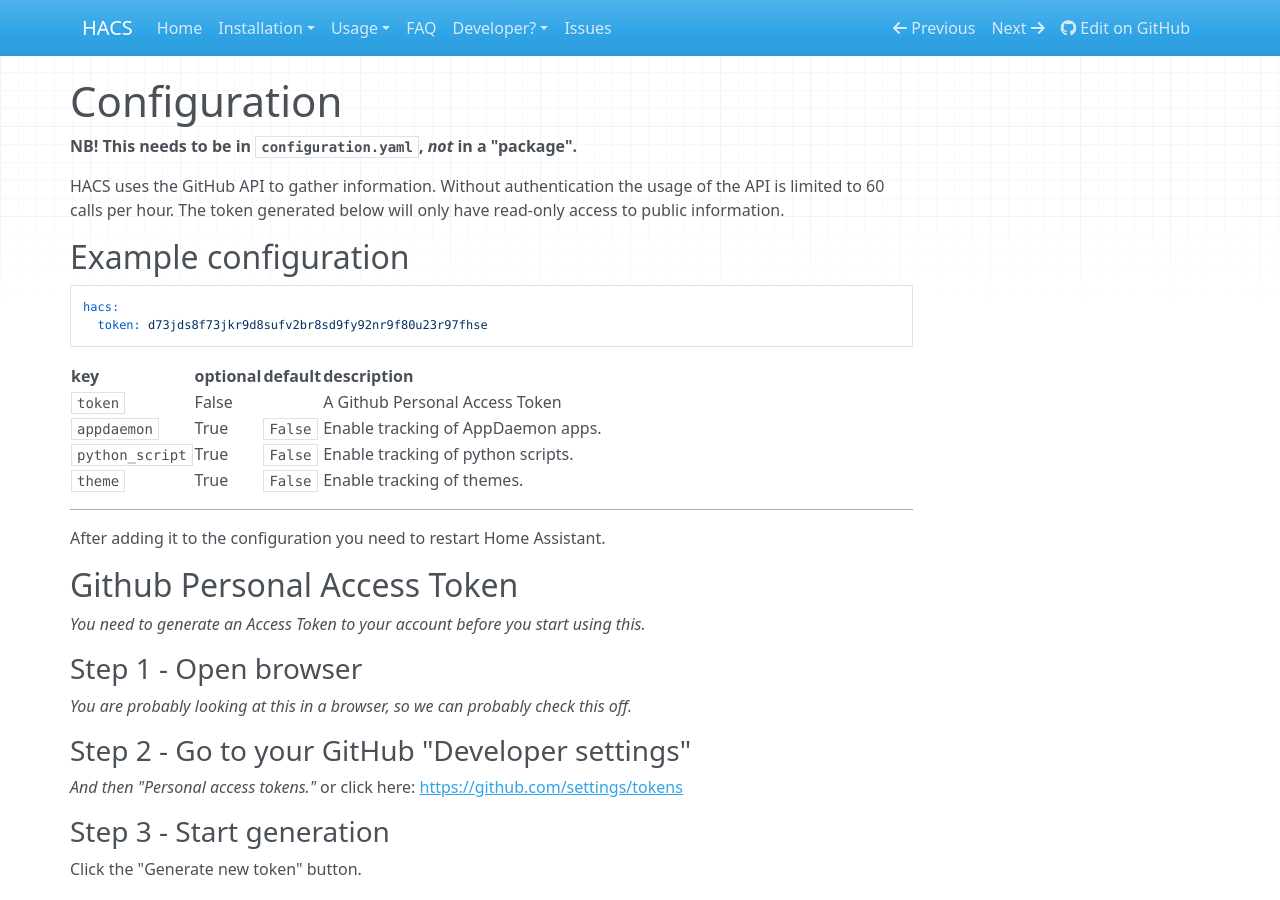
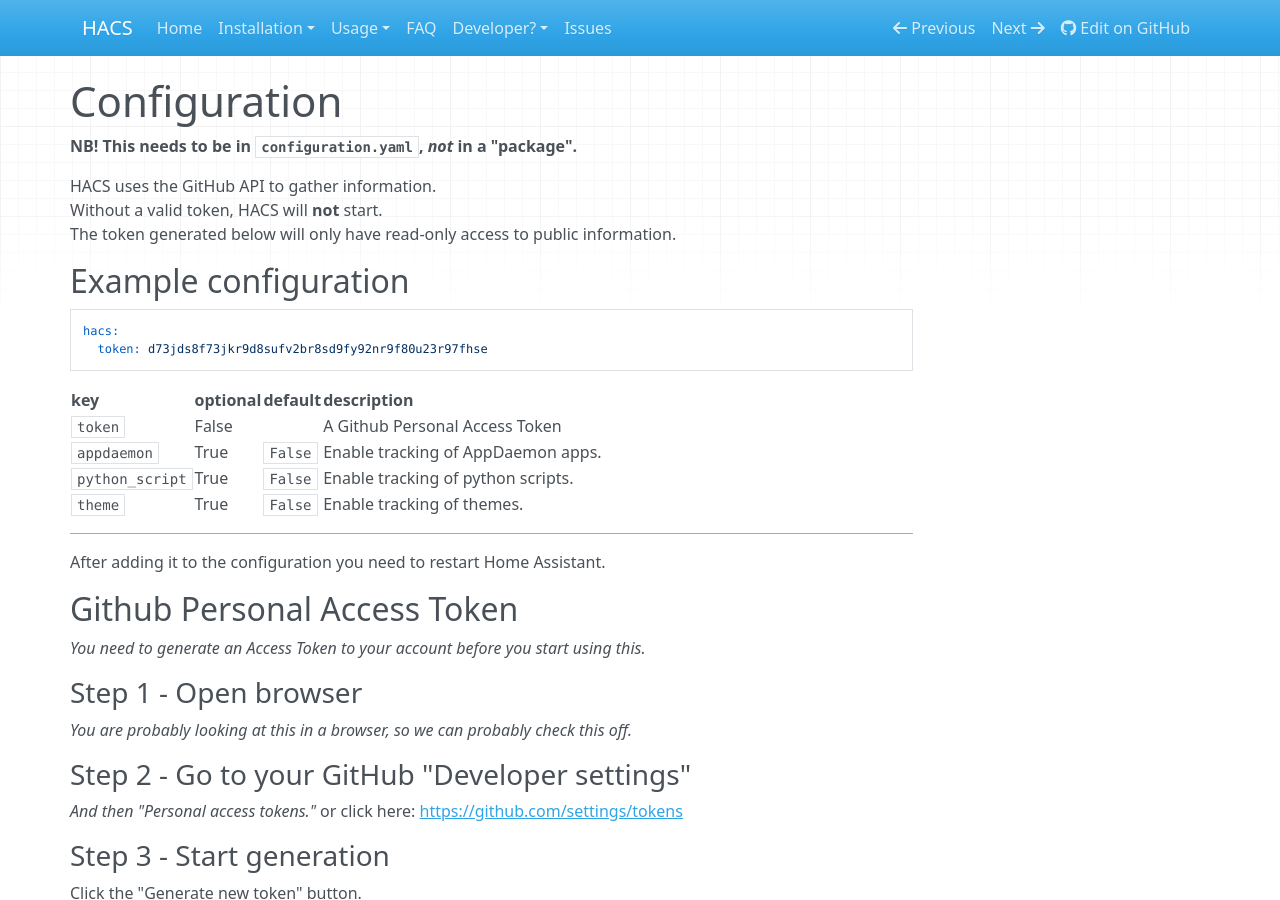
Before and after one commit to fananchonun/integration, an MkDocs documentation site: the page built from docs/installation/configuration.md, in a window 1280 px wide and 900 px high. Built offline with MkDocs 1.6.1, drawn with Linux system fonts in a browser that asks for light colours; nearby versions of some CDN libraries.

Commit message:
Update token description

```diff
--- a/docs/installation/configuration.md
+++ b/docs/installation/configuration.md
@@ -2,7 +2,8 @@
 
 **NB! This needs to be in `configuration.yaml`, _not_ in a "package".**
 
-HACS uses the GitHub API to gather information.  Without authentication the usage of the API is limited to 60 calls per hour.
+HACS uses the GitHub API to gather information.
+Without a valid token, HACS will **not** start.
 The token generated below will only have read-only access to public information.
 
 ## Example configuration
```
